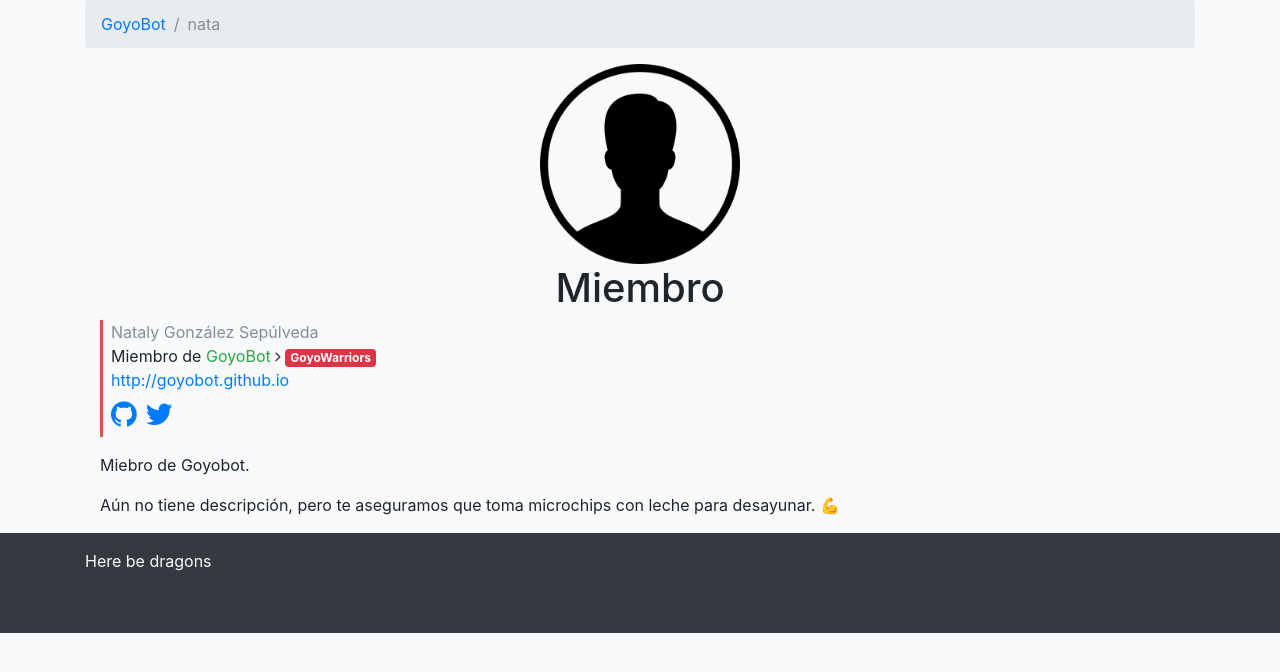
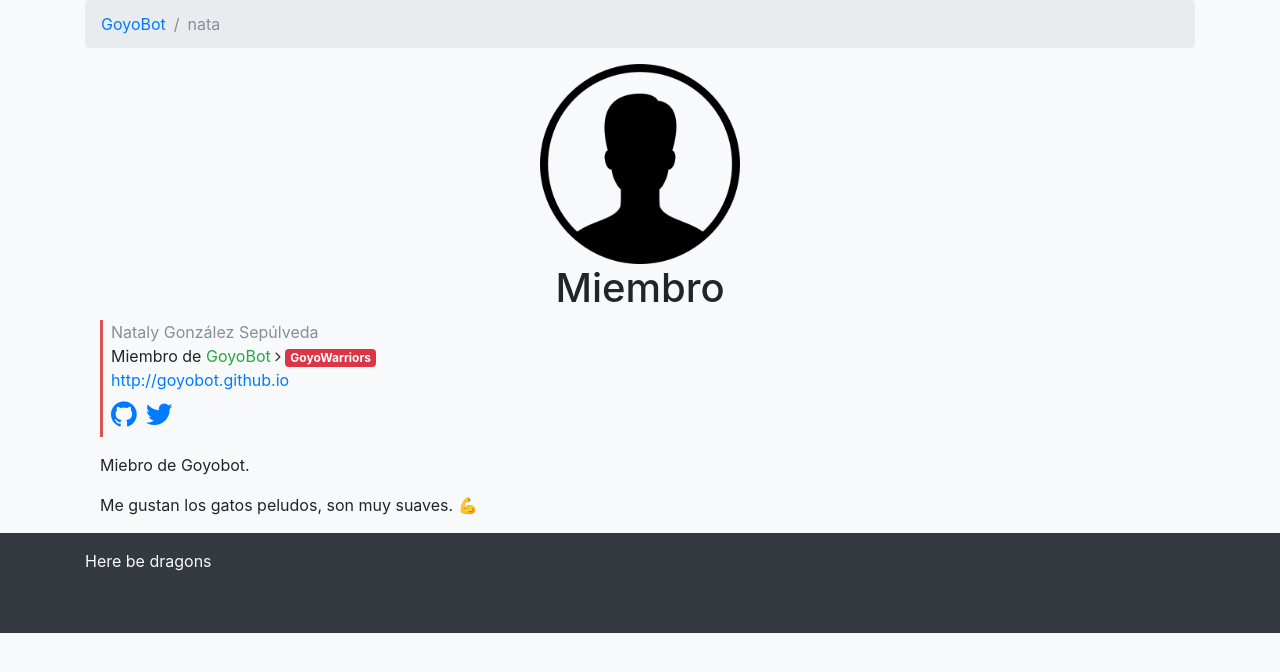
Before and after one commit to GoyoBot/goyobot.github.io, a Jekyll site: the page built from _authors/nata.md, in a window 1280 px wide. Shown: the top 672 px of the page. Built offline with Jekyll 4.4.1, drawn with Linux system fonts in a browser that asks for light colours; nearby versions of some CDN libraries.

Commit message:
Update nata.md

```diff
--- a/_authors/nata.md
+++ b/_authors/nata.md
@@ -16,4 +16,4 @@
 
 Miebro de Goyobot.
 
-Aún no tiene descripción, pero te aseguramos que toma microchips con leche para desayunar. 💪
+Me gustan los gatos peludos, son muy suaves. 💪
```
